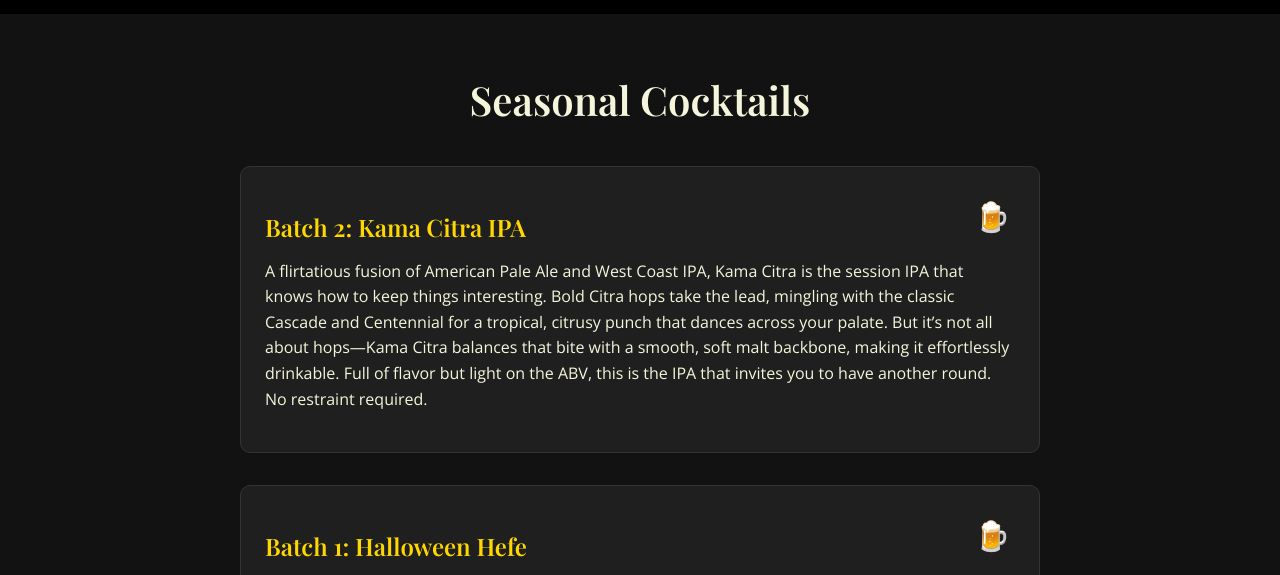
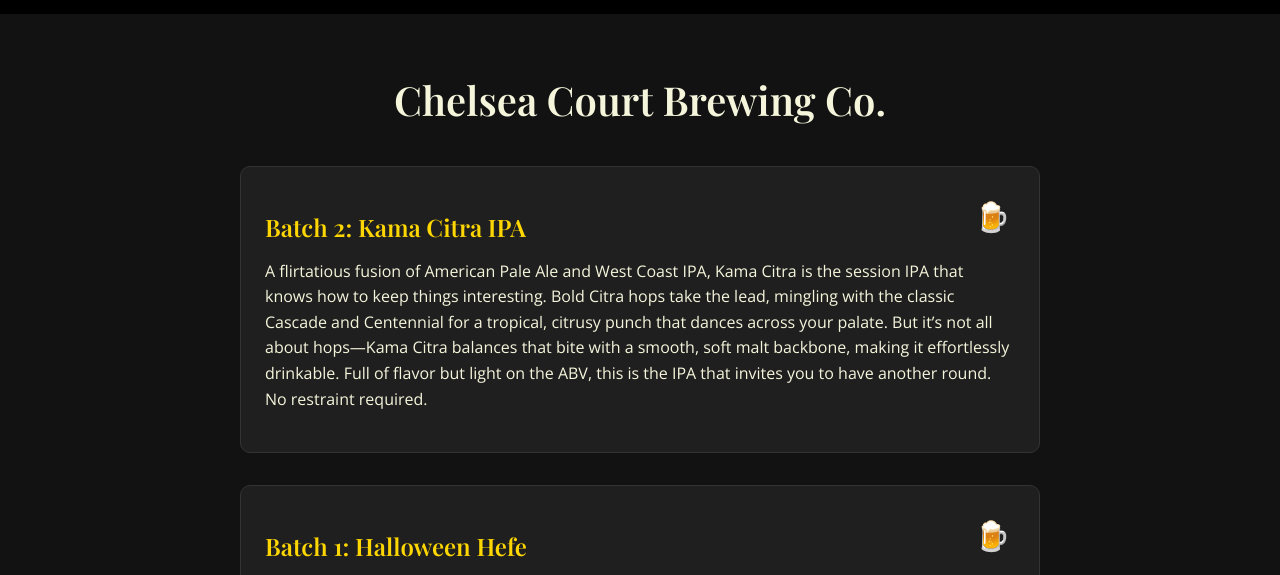
Before and after one commit to gansel51/bar, a plain HTML site: page docs/homebrew.html in a window 1280 px wide. Shown: the part 162-737 px from the top of the page. Drawn offline with nearby package versions, Linux system fonts and the light colour scheme.

Commit message:
Fixing nav

```diff
--- a/docs/homebrew.html
+++ b/docs/homebrew.html
@@ -19,7 +19,7 @@
   </header>
 
   <main>
-    <h1>Seasonal Cocktails</h1>
+    <h1>Chelsea Court Brewing Co.</h1>
     <section class="cocktail-list">
       </div>
 
```
Also changed, not shown: docs/beer.html (+1 -1 lines).
